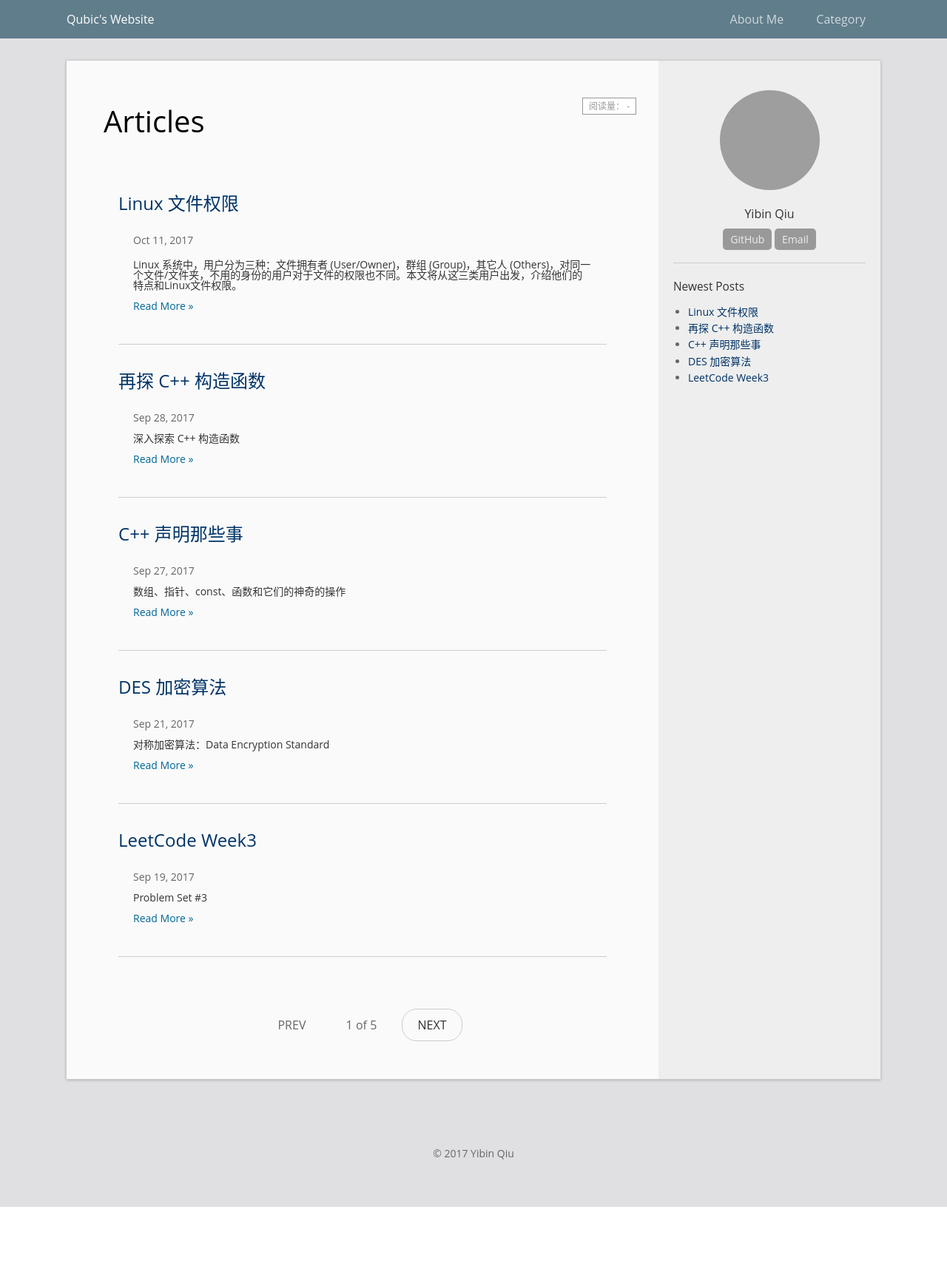
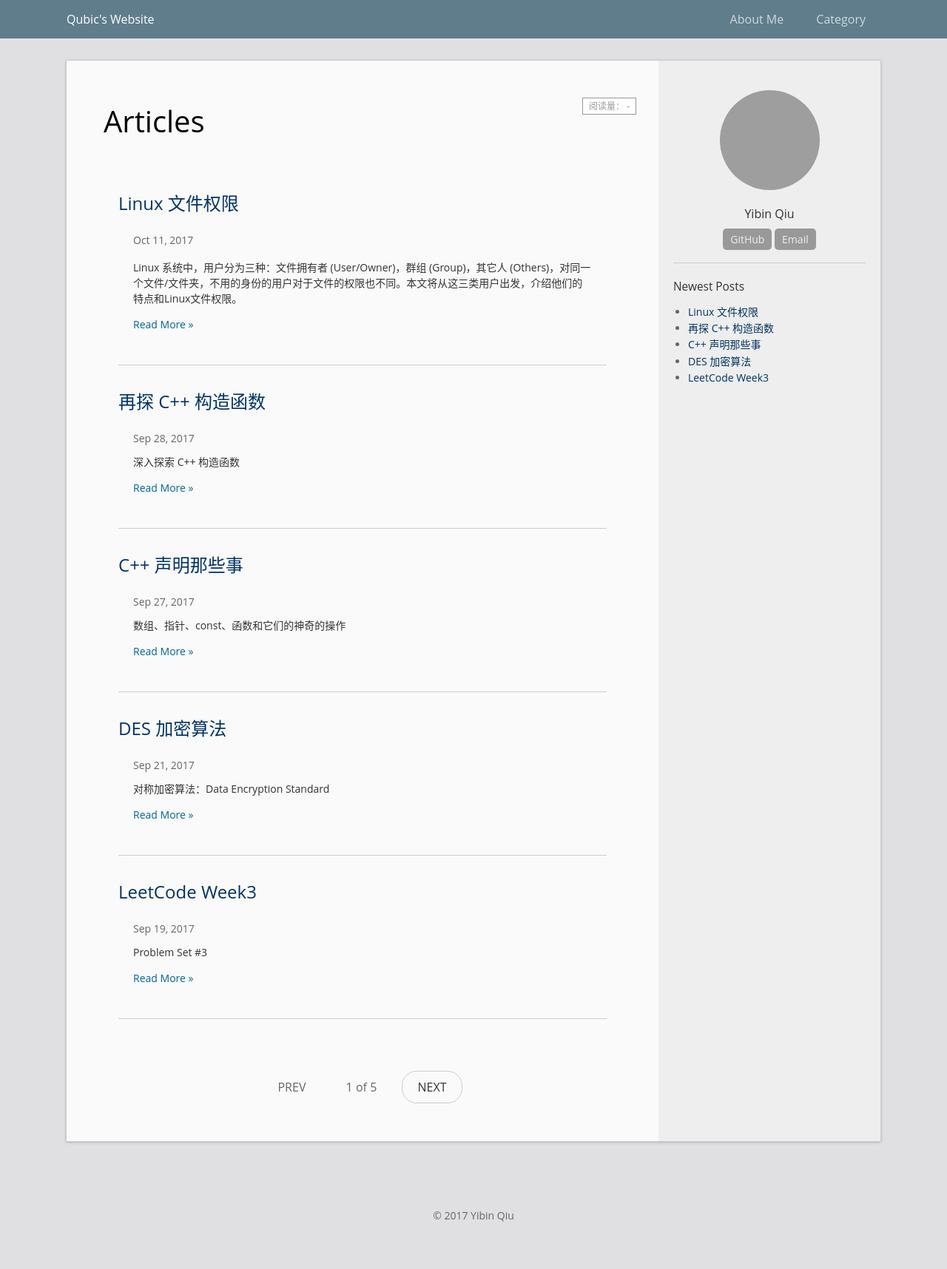
Before and after one commit to qyb225/qyb225.github.io, a Jekyll site: the page built from index.html, in a window 1280 px wide. Shown: the whole page at 74% size. Built offline with Jekyll 4.4.1, drawn with Linux system fonts in a browser that asks for light colours; nearby versions of some CDN libraries; the list of posts is cut into pages by our own code; comment, search, counter and statistics services are not loaded; before the commit the page ends 1632 px from its top, so only the background shows below that; grey boxes are pictures that could not be loaded.

Commit message:
post-excerpt: line-height * 1.5

```diff
--- a/_sass/_home.scss
+++ b/_sass/_home.scss
@@ -44,7 +44,7 @@
     .post-excerpt {
         &, * {
             font-size: $small-font-size;
-            line-height: $small-font-size;
+            line-height: $small-font-size * 1.5;
             padding-top: 0;
             padding-bottom: 0;
 	        color: #333;
```
